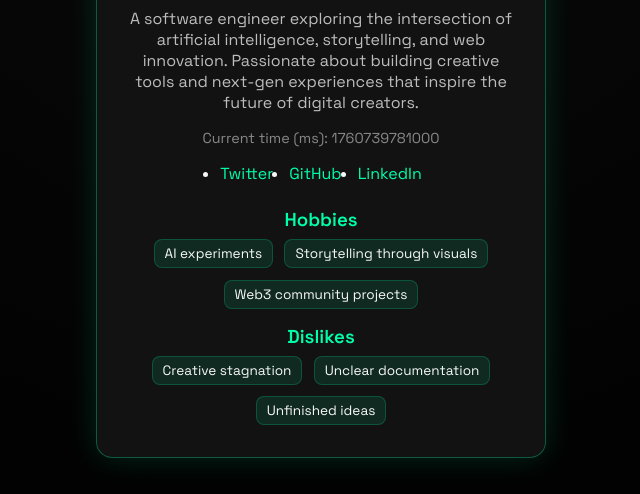
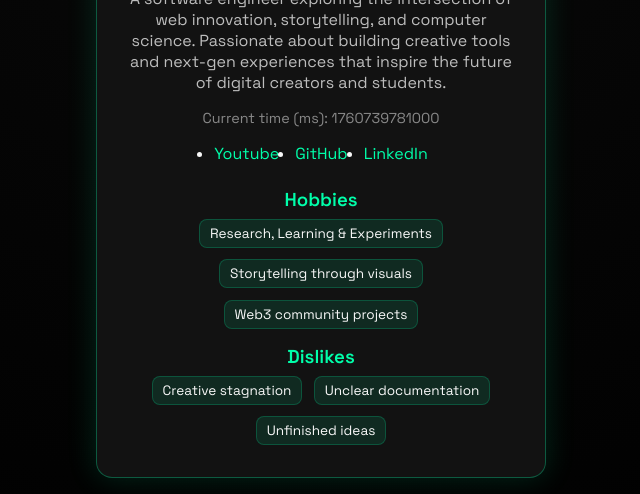
Before and after one commit to AyomideOlorode/profile-card, a plain HTML site: page index.html in a window 1280 px wide. Shown: the part 306-800 px from the top of the page, without its empty margins (319-959 px from the left). Drawn offline with Linux system fonts and the light colour scheme.

Commit message:
Update index.html

```diff
--- a/index.html
+++ b/index.html
@@ -22,8 +22,8 @@
     </figure>
 
     <p class="bio" data-testid="test-user-bio">
-      A software engineer exploring the intersection of artificial intelligence, storytelling, and web innovation.
-      Passionate about building creative tools and next-gen experiences that inspire the future of digital creators.
+      A software engineer exploring the intersection of web innovation, storytelling, and computer science.
+      Passionate about building creative tools and next-gen experiences that inspire the future of digital creators and students.
     </p>
 
     <p class="time">
@@ -32,8 +32,8 @@
 
     <nav aria-label="Social Links" data-testid="test-user-social-links">
       <ul class="social-links">
-        <li><a href="https://x.com/tech_son_ea" data-testid="test-user-social-twitter" target="_blank" rel="noopener noreferrer">Twitter</a></li>
-        <li><a href="https://github.com/haywhystudios" data-testid="test-user-social-github" target="_blank" rel="noopener noreferrer">GitHub</a></li>
+        <li><a href="https://www.youtube.com/channel/UCWCVqiuNyucVTD5wAcKlViw?sub_confirmation=1" data-testid="test-user-social-youtube" target="_blank" rel="noopener noreferrer">Youtube</a></li>
+        <li><a href="https://github.com/ayomideolorode" data-testid="test-user-social-github" target="_blank" rel="noopener noreferrer">GitHub</a></li>
         <li><a href="https://www.linkedin.com/in/ayomideolorode" data-testid="test-user-social-linkedin" target="_blank" rel="noopener noreferrer">LinkedIn</a></li>
       </ul>
     </nav>
@@ -41,7 +41,7 @@
     <section class="hobbies">
       <h3>Hobbies</h3>
       <ul data-testid="test-user-hobbies">
-        <li>AI experiments</li>
+        <li>Research, Learning & Experiments</li>
         <li>Storytelling through visuals</li>
         <li>Web3 community projects</li>
       </ul>
```
